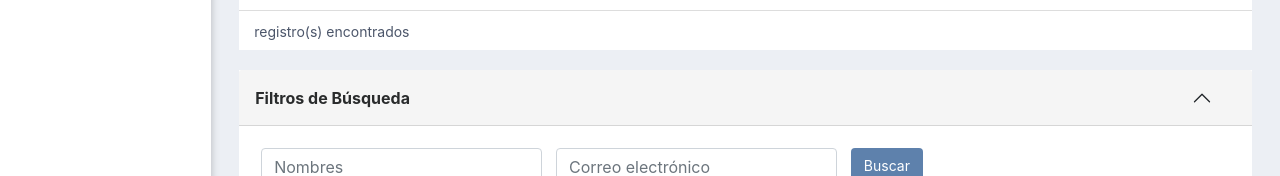
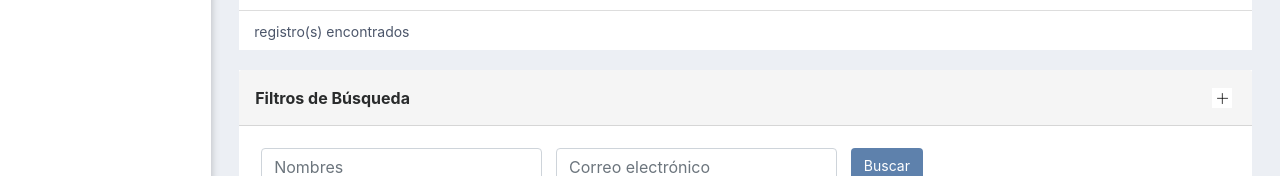
Before and after one commit to Linkhub-git/economysa-motor-front, a React (Create React App) app: page /Seguridad in a window 1280 px wide. Shown: the part 323-499 px from the top of the page. Built offline with nearby package versions, Linux system fonts and the light colour scheme.

Commit message:
I Changed the images in the toggle

```diff
--- a/src/components/Seguridad/Seguridad.css
+++ b/src/components/Seguridad/Seguridad.css
@@ -43,12 +43,14 @@
     font-size: 16px;
     font-weight: 700;
     padding-left: 16px;
+    padding-right: 0;
 }
-.filtradoBusquedaContainer{
-
+.filtradoBusquedaContainer .accordion-button::after{
+    background-image: url("../../images/iconoLinea.png");
 }
-.filtradoBusquedaContainer{
-
+.filtradoBusquedaContainer .accordion-button:not(.collapsed)::after{
+    background-image: url("../../images/images.png");
+    transform: none;
 }
 .filtradoBusquedaContainer{
 
```
Also changed, not shown: src/images/images.png (added).
